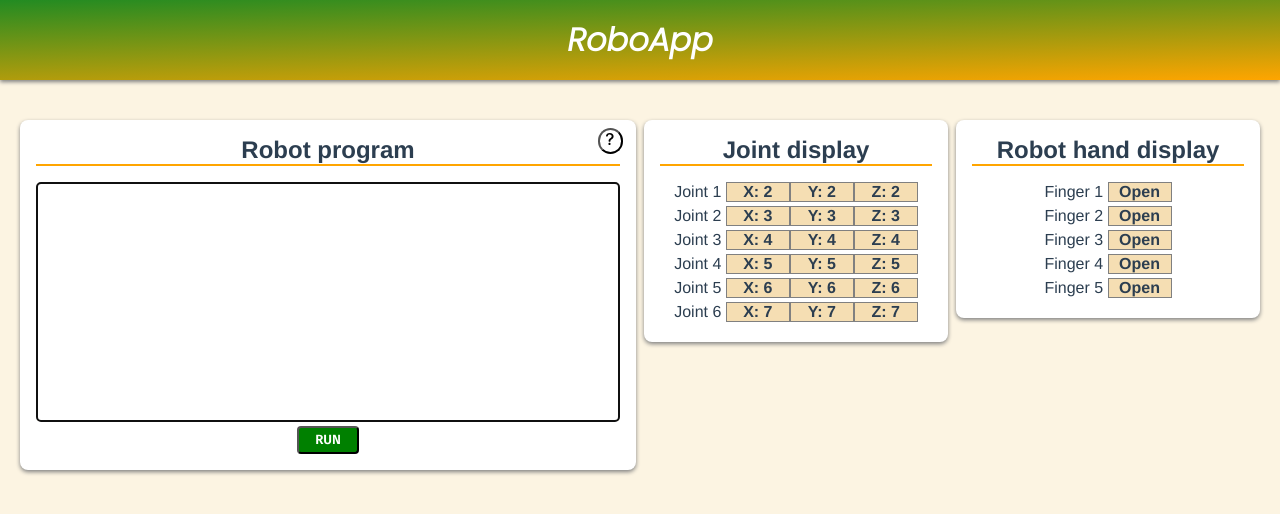
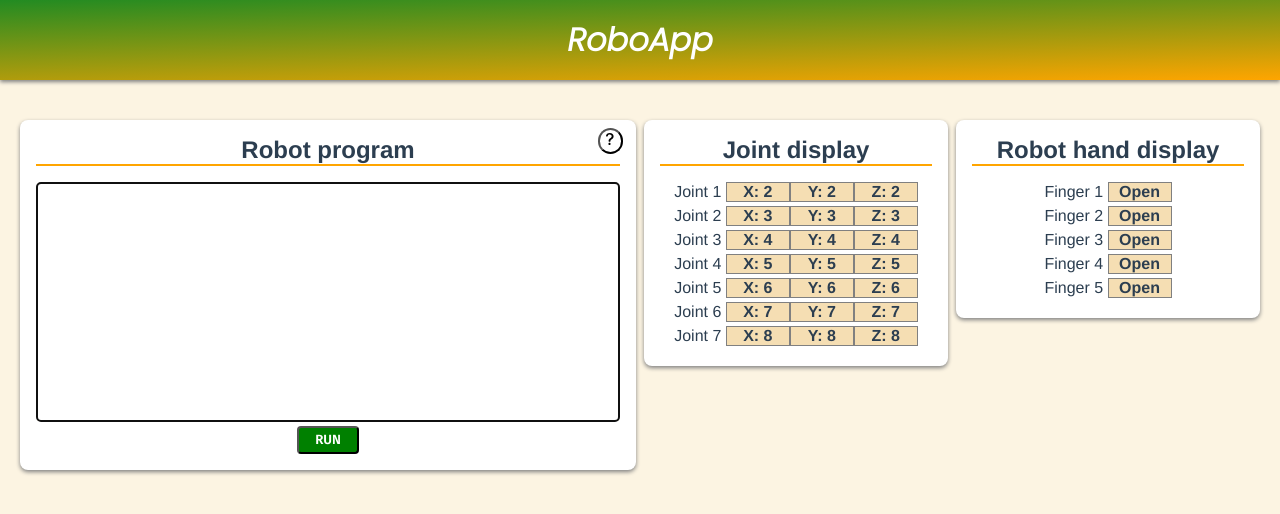
Before and after one commit to NagyEndre/RoboApp, a Vue app: page / in a window 1280 px wide. Shown: the top 514 px of the page. Built offline with nearby package versions, Linux system fonts and the light colour scheme.

Commit message:
FEAT: fill store from json

```diff
--- a/src/App.vue
+++ b/src/App.vue
@@ -7,9 +7,10 @@
 
 <script lang="ts">
 import { Component, Vue } from 'vue-property-decorator'
-
-import TheHeader from './components/TheHeader.vue'
-import ProgramView from './views/ProgramView.vue'
+import TheHeader from '@/components/TheHeader.vue'
+import { GripperBuilder, RobotHandBuilder } from '@/logic/RobotBuilder'
+import ProgramView from '@/views/ProgramView.vue'
+import robotConfigs from '@/model/robotConfigs.json'
 
 @Component({
   components: {
@@ -17,7 +18,30 @@ import ProgramView from './views/ProgramView.vue'
     ProgramView,
   },
 })
-export default class App extends Vue {}
+export default class App extends Vue {
+  currentRobot = robotConfigs.robotConfigurations[0]
+  beforeMount() {
+    let builder
+    switch (this.currentRobot.toolType) {
+      case ToolType.Gripper: {
+        builder = new GripperBuilder()
+        break
+      }
+      case ToolType.RobotHand: {
+        builder = new RobotHandBuilder()
+      }
+    }
+    this.$store.commit('setRobot', {
+      numOfJoints: this.currentRobot.numberOfAxes,
+      builder: builder,
+    })
+  }
+}
+
+enum ToolType {
+  Gripper = 'Gripper',
+  RobotHand = 'RobotHand',
+}
 </script>
 
 <style>
--- a/src/logic/RobotBuilder.ts
+++ b/src/logic/RobotBuilder.ts
@@ -42,7 +42,7 @@ export default class RobotBuilder<T extends Tool<any>> {
   }
 }
 
-interface ToolBuilder<T> {
+export interface ToolBuilder<T> {
   build(): T
 }
 
--- /dev/null
+++ b/src/model/robotConfigs.json
@@ -0,0 +1,14 @@
+{
+  "robotConfigurations": [
+    {
+      "name": "Cobot",
+      "numberOfAxes": 7,
+      "toolType": "RobotHand"
+    },
+    {
+      "name": "Industrial",
+      "numberOfAxes": 5,
+      "toolType": "Gripper"
+    }
+  ]
+}
--- a/src/store/index.ts
+++ b/src/store/index.ts
@@ -1,15 +1,12 @@
 import Vue from 'vue'
 import Vuex from 'vuex'
-import RobotBuilder, { RobotHandBuilder } from '@/logic/RobotBuilder'
+import RobotBuilder, { ToolBuilder } from '@/logic/RobotBuilder'
 
 Vue.use(Vuex)
 
 export default new Vuex.Store({
   state: {
-    robot: new RobotBuilder(new RobotHandBuilder())
-      .buildJoints(6)
-      .buildTool()
-      .build(),
+    robot: {},
   },
   getters: {
     joints(state) {
@@ -26,6 +23,15 @@ export default new Vuex.Store({
     },
   },
   mutations: {
+    setRobot(
+      state,
+      payload: { numOfJoints: number; builder: ToolBuilder<any> }
+    ) {
+      state.robot = new RobotBuilder(payload.builder)
+        .buildJoints(payload.numOfJoints)
+        .buildTool()
+        .build()
+    },
     setJointCoordinates(
       state: any,
       payload: { joint: number; x: number; y: number; z: number }
```
Also changed, not shown: tsconfig.json (+8 -17 lines).
